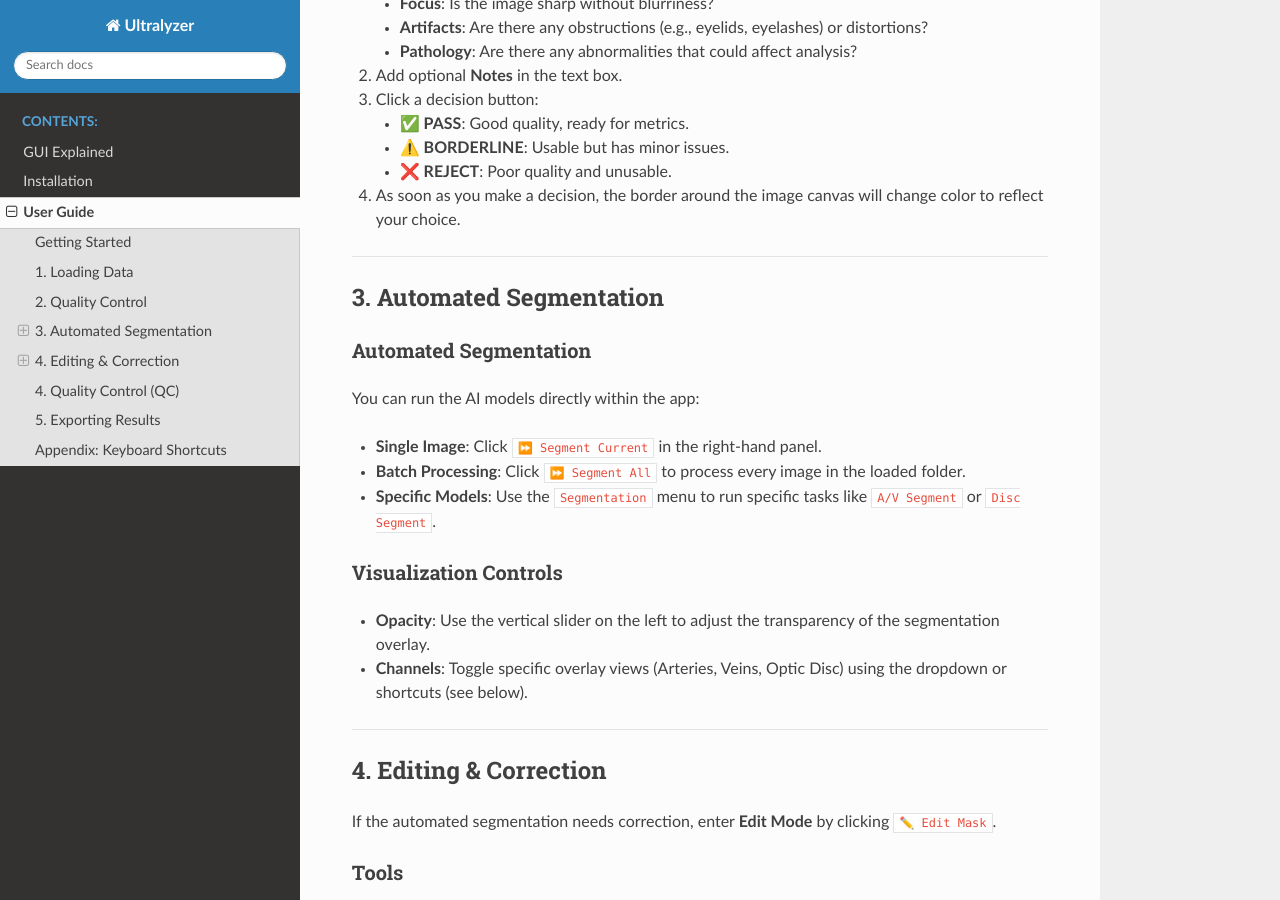
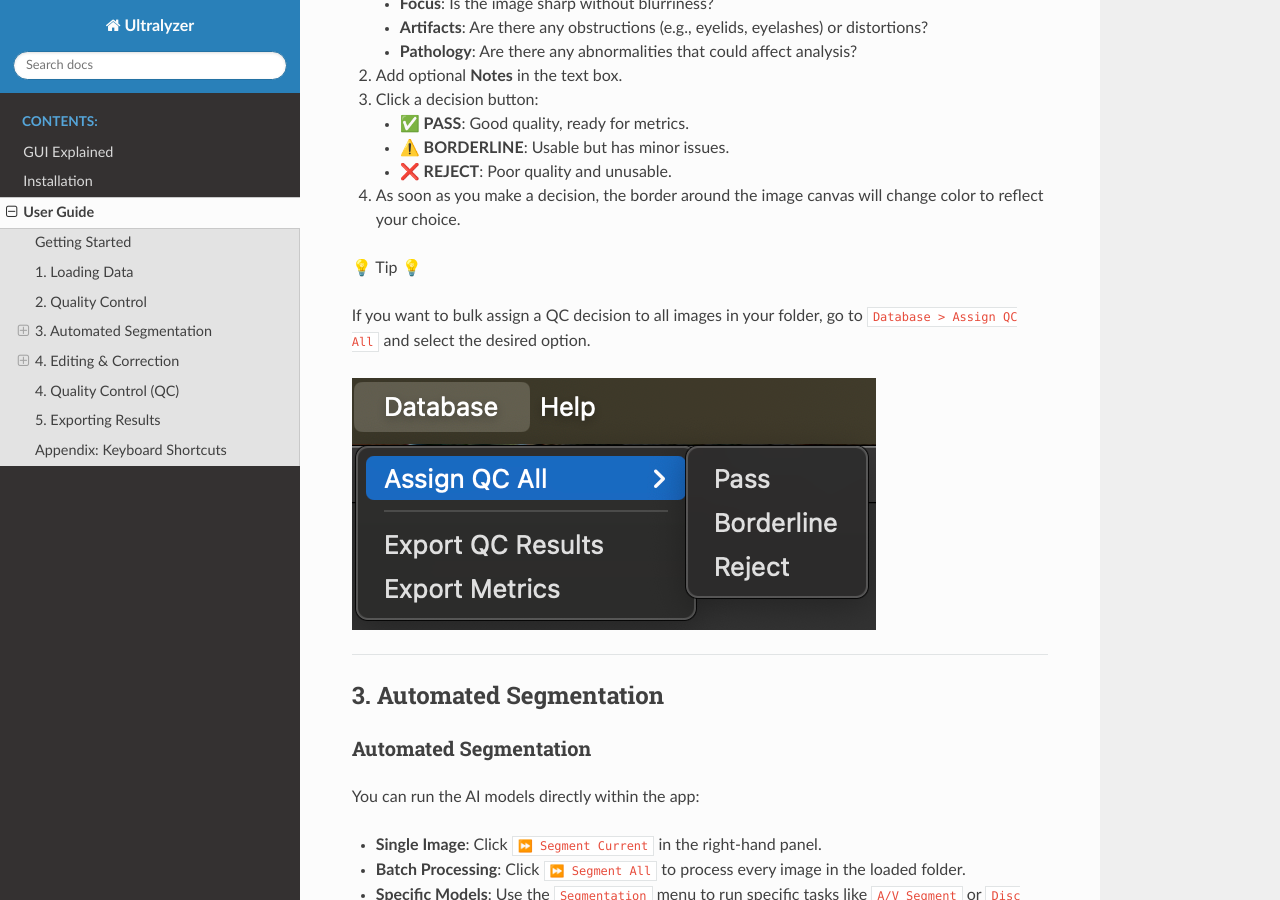
Before and after one commit to Borja21091/Ultralyzer, a Sphinx documentation site: the page built from docs/doc_user_guide.md, in a window 1280 px wide and 900 px high, scrolled down 1358 px. Built offline with Sphinx 7.4.7 and the Read the Docs theme 3.1.0, drawn with Linux system fonts in a browser that asks for light colours.

Commit message:
Update docs
Updated docs with new bulk QC assign menu

```diff
--- a/docs/doc_user_guide.md
+++ b/docs/doc_user_guide.md
@@ -51,6 +51,12 @@
     - **⚠️ BORDERLINE**: Usable but has minor issues.
     - **❌ REJECT**: Poor quality and unusable.
 4. As soon as you make a decision, the border around the image canvas will change color to reflect your choice.
+
+💡 Tip 💡
+
+If you want to bulk assign a QC decision to all images in your folder, go to `Database > Assign QC All` and select the desired option.
+
+![Assign QC All](./_static/images/qc_bulk_assign.png)
 
 ---
 
```
Also changed, not shown: docs/doc_gui_explained.md (+1 -0 lines), docs/_static/images/qc_bulk_assign.png (added).
